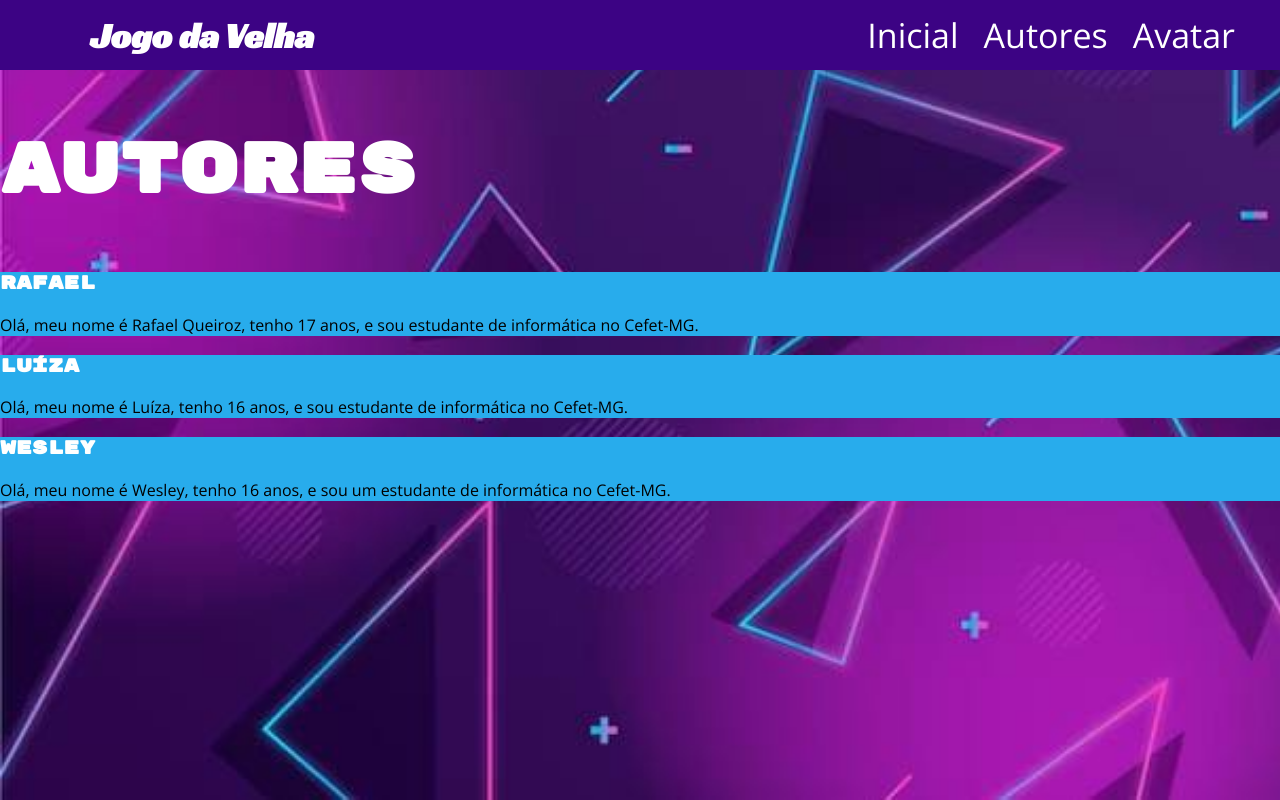
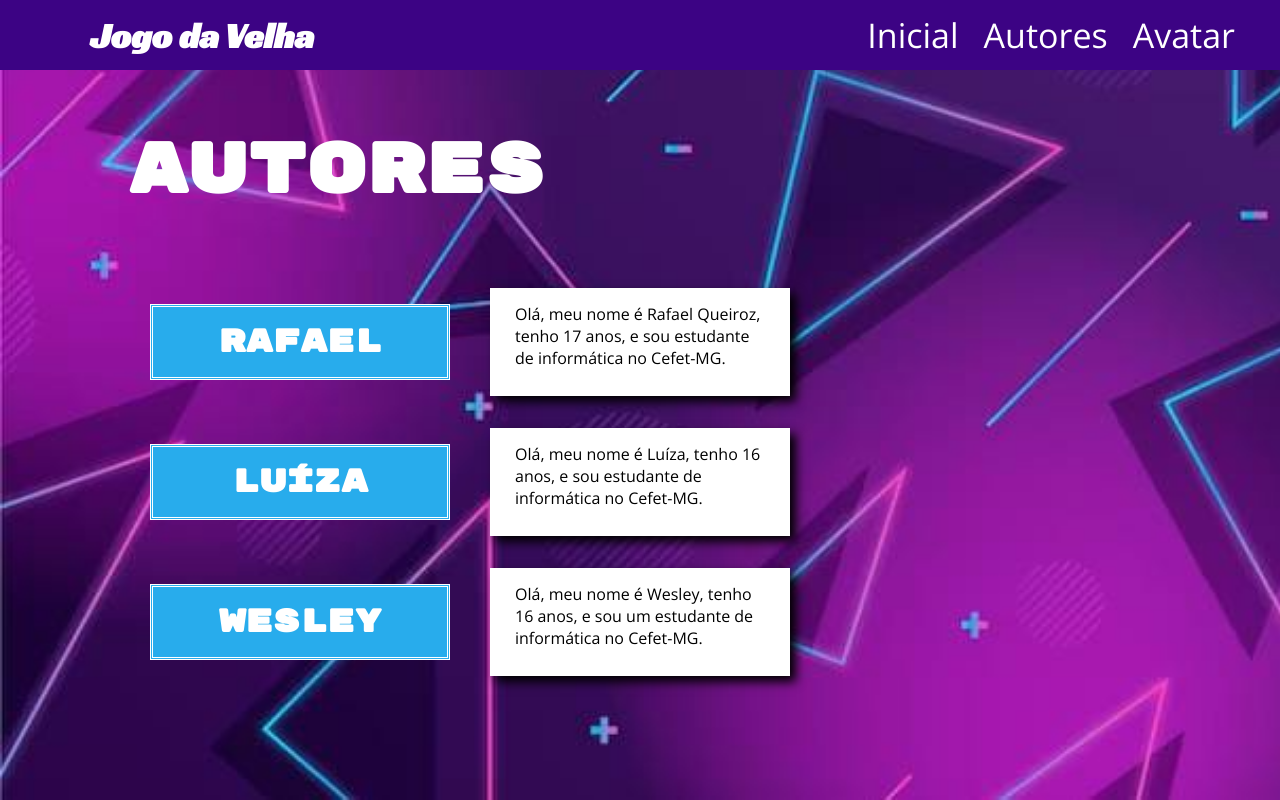
Before and after one commit to rafaelqueirozvilaca1/jogo-da-velha, a plain HTML site: page autores.html in a window 1280 px wide. Drawn offline with nearby package versions, Linux system fonts and the light colour scheme.

Commit message:
estilos.css

```diff
--- a/estilos.css
+++ b/estilos.css
@@ -92,16 +92,31 @@ header nav ul li a {
     font-size: 70px;
     font-family: 'Rubik Mono One', sans-serif;
     color: white;
+    margin-left: 10%;
 }
 
-#autor-rafael h3, #autor-luiza h3, #autor-wesley h3 {
-    color: white;
+#autores h3 {
+    display: flex;
+    justify-content: center;
+    font-size: 200%;
+    background-color: #28acec;
+    padding: 15px 15px;
+    border-style: double;
+}
+
+#autor-rafael, #autor-luiza, #autor-wesley {
+    display: grid;
+    grid-template-columns: 1fr 1fr 1fr;
+    max-width: 980px;
+    margin: 0 auto;
+    grid-gap: 40px;
+    font-family: 'Open Sans', sans-serif;
 }
 
 #autor-rafael p, #autor-luiza p, #autor-wesley p {
-    font-family: 'Open Sans', sans-serif;
+    display: flex;
+    justify-content: center;
+    background-color: white;
+    padding: 15px 25px;
+    box-shadow: 6px 6px 10px #000;
 }
-
-#autor-rafael, #autor-luiza, #autor-wesley {
-    background-color: #28acec;
-}
```
